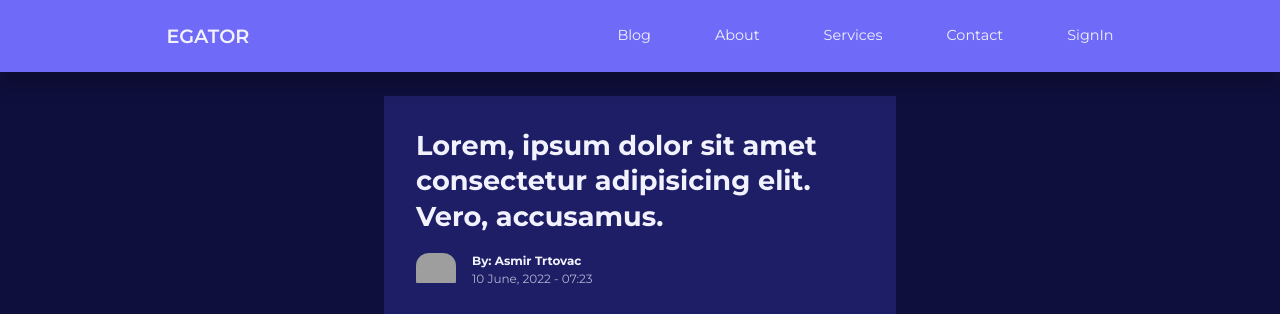
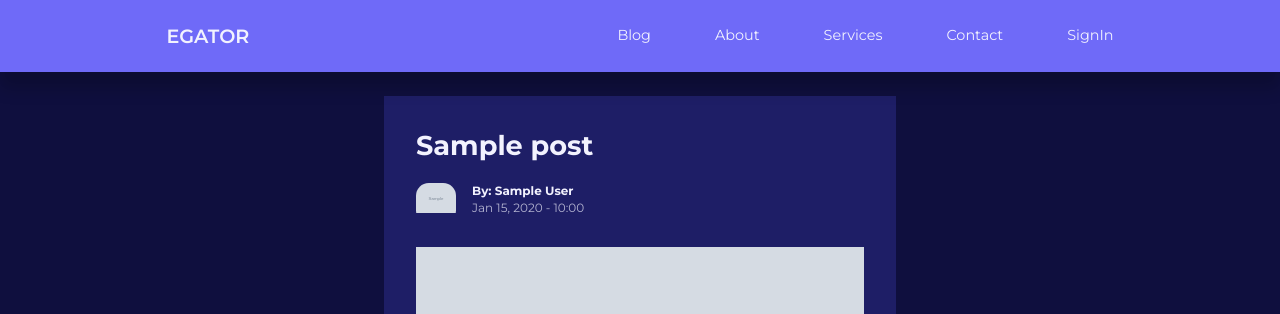
Before and after one commit to trtovacasmir/Blog_Full_Project_YT_Tutorial, a PHP site: page /Blog/post.php?id=1 in a window 1280 px wide. Shown: the top 314 px of the page. Run offline with PHP 8.4, Linux system fonts and the light colour scheme; tables that the repository leaves empty or names only in its code hold one stand-in row (values such as "Sample post"); grey boxes marked "Sample" are stand-in pictures; grey boxes are pictures that could not be loaded.

Commit message:
Single post page

```diff
--- a/index.php
+++ b/index.php
@@ -83,7 +83,7 @@ $posts = mysqli_query($connection, $query);
                 ?>
 
                     <a href="<?= ROOT_URL ?>category-posts.php?id=<?= $post['category_id'] ?>" class="category__button"><?= $category['title'] ?></a>
-                    <h3 class="post__title"><a href="post.html"><?= $post['title'] ?></a>
+                    <h3 class="post__title"><a href="<?= ROOT_URL ?>post.php?id=<?= $post['id'] ?>"><?= $post['title'] ?></a>
                     </h3>
                     <p class="post__body">
                         <?= substr($post['body'], 0, 150)  ?>...
--- a/post.php
+++ b/post.php
@@ -1,38 +1,47 @@
 <?php
 include 'partials/header.php';
+
+// fetch post from database if id is set
+if (isset($_GET['id'])) {
+    $id = filter_var($_GET['id'], FILTER_SANITIZE_NUMBER_INT);
+    $query = "SELECT * FROM posts WHERE id=$id";
+    $result = mysqli_query($connection,$query);
+    $post = mysqli_fetch_assoc($result);
+
+}else {
+    header('location: ' . ROOT_URL . 'blog.php');
+}
 ?>
 
 
     <section class="singlepost">
         <div class="container singlepost__container">
-            <h2>Lorem, ipsum dolor sit amet consectetur adipisicing elit. Vero, accusamus.</h2>
+            <h2><?= $post['title'] ?></h2>
             <div class="post__author">
-                <div class="post__author-avatar">
-                    <img src="./images/avatar3.jpg" alt="">
-                </div>
-                <div class="post__author-info">
-                    <h5>By: Asmir Trtovac</h5>
-                    <small>10 June, 2022 - 07:23</small>
-                </div>
+
+                <?php
+                    // fetch author from users table using author_id
+                    $author_id = $post['author_id'];
+                    $author_query = "SELECT * FROM users WHERE id=$author_id";
+                    $author_result = mysqli_query($connection, $author_query);
+                    $author = mysqli_fetch_assoc($author_result);
+                    ?>
+
+                    <div class="post__author-avatar">
+                        <img src="./images/<?= $author['avatar'] ?>">
+                    </div>
+                    <div class="post__author-info">
+                        <h5>By: <?= "{$author['firstname']} {$author['lastname']}" ?></h5>
+                            <small><?= date("M d, Y - H:i", strtotime($post['date_time'])) ?></small>
+                    </div>
             </div>
             <div class="singlepost__thumbnail">
-                <img src="./images/blog33.jpg">
+                <img src="./images/<?= $post['thumbnail'] ?>">
             </div>
             <p>
-                Lorem ipsum dolor, sit amet consectetur adipisicing elit. Mollitia dignissimos doloremque magni praesentium rem! Explicabo labore quam totam, ipsam culpa eveniet! Quisquam neque laboriosam autem possimus illum nesciunt. Non neque reiciendis adipisci provident consectetur ipsum porro, eveniet possimus nulla magni.
+                <?= $post['body'] ?>
             </p>
 
-            <p>
-                Lorem ipsum dolor, sit amet consectetur adipisicing elit. Mollitia dignissimos doloremque magni praesentium rem! Explicabo labore quam totam, ipsam culpa eveniet! Quisquam neque laboriosam autem possimus illum nesciunt. Non neque reiciendis adipisci provident consectetur ipsum porro, eveniet possimus nulla magni.
-            </p>
-
-            <p>
-                Lorem ipsum dolor, sit amet consectetur adipisicing elit. Mollitia dignissimos doloremque magni praesentium rem! Explicabo labore quam totam, ipsam culpa eveniet! Quisquam neque laboriosam autem possimus illum nesciunt. Non neque reiciendis adipisci provident consectetur ipsum porro, eveniet possimus nulla magni.
-            </p>
-
-            <p>
-                Lorem ipsum dolor, sit amet consectetur adipisicing elit. Mollitia dignissimos doloremque magni praesentium rem! Explicabo labore quam totam, ipsam culpa eveniet! Quisquam neque laboriosam autem possimus illum nesciunt. Non neque reiciendis adipisci provident consectetur ipsum porro, eveniet possimus nulla magni.
-            </p>
 
         </div>
     </section>
```
